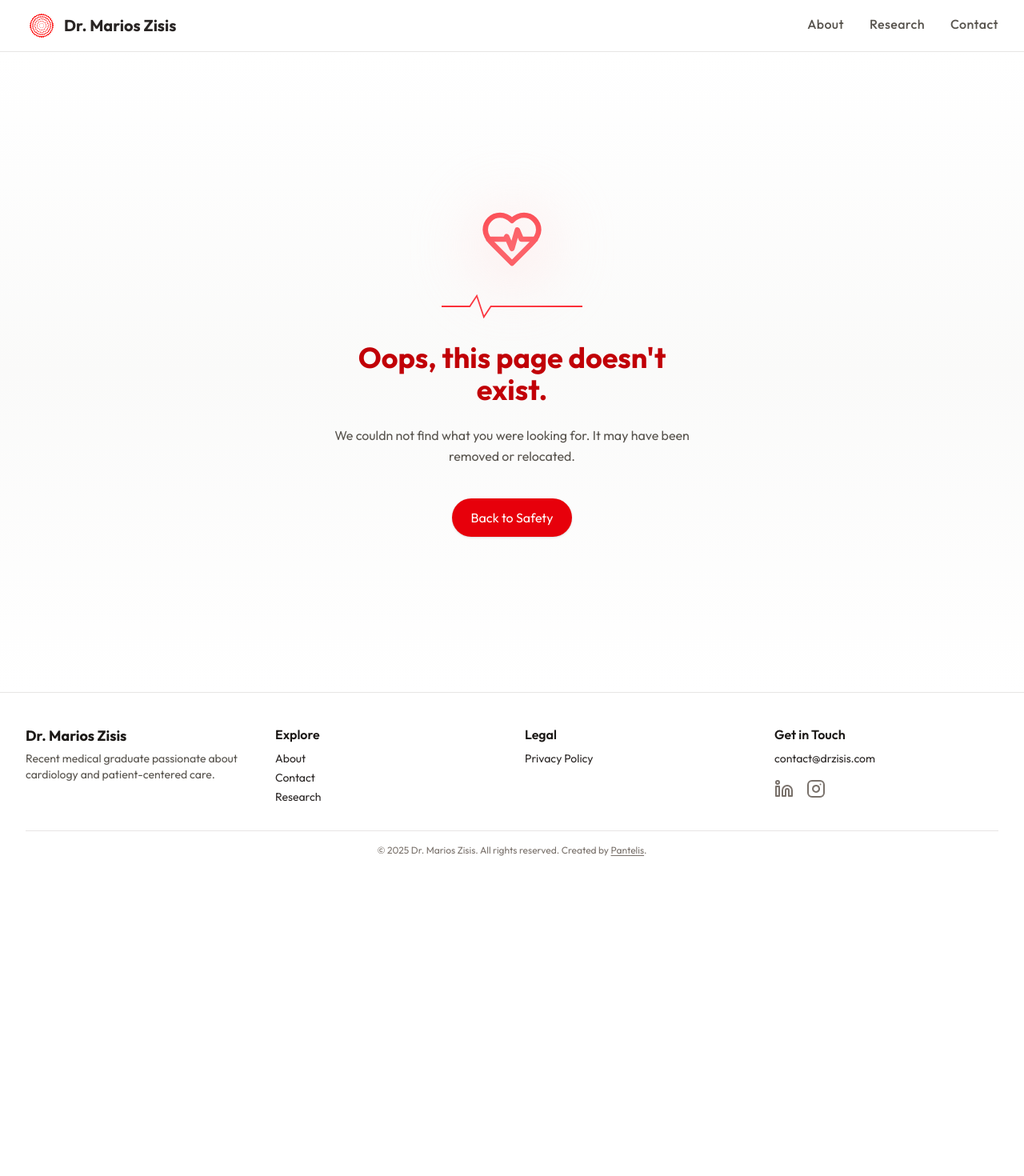
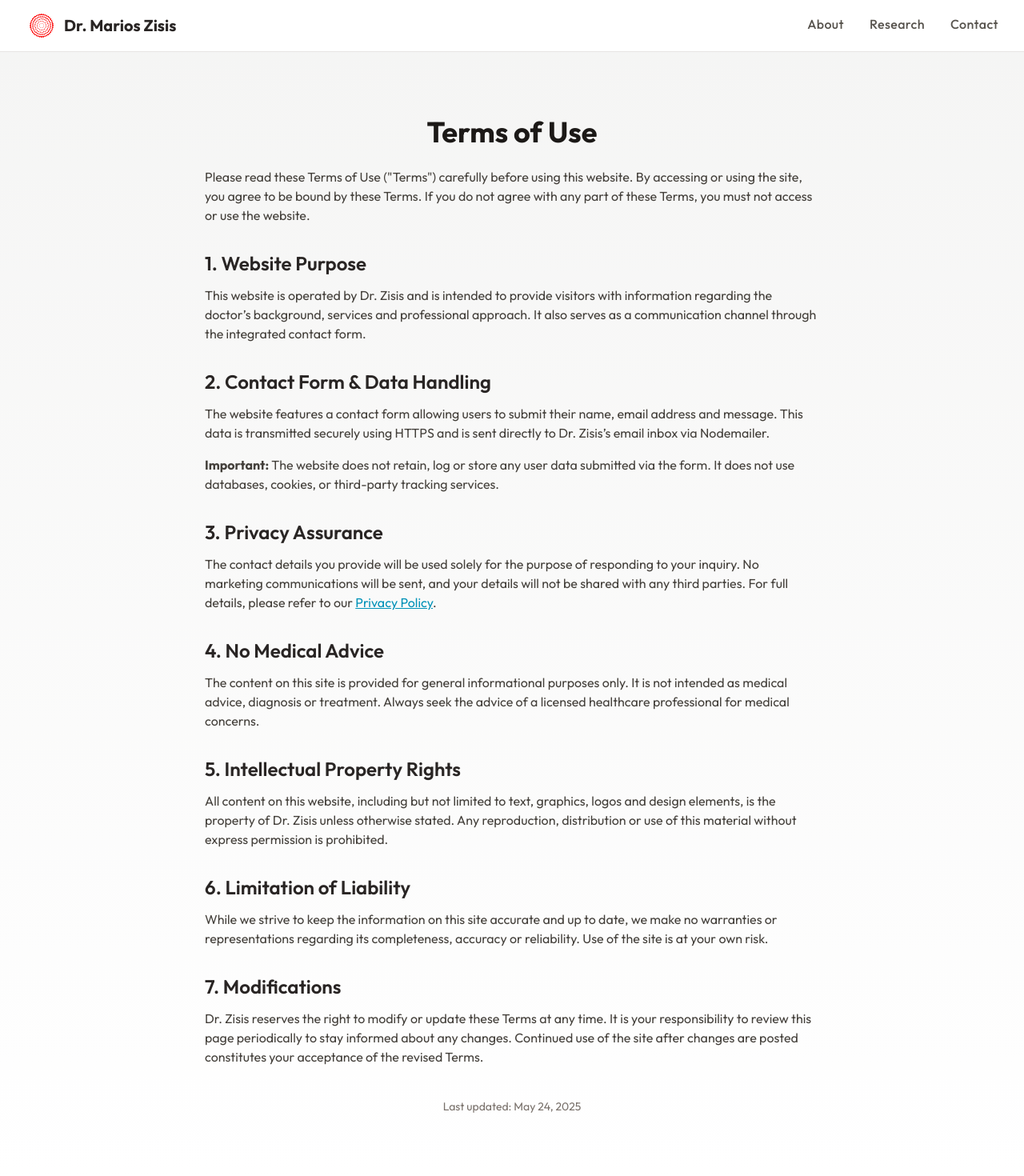
Before and after one commit to panteliskarabetsos/drzisis-portfolio, a Next.js app: page /terms-of-use in a window 1280 px wide. Before the commit this address had no page. Shown: the top 1470 px of the page at 80% size. Before the commit the page ends 1111 px from the top, so only its background shows below. Built offline with nearby package versions, Linux system fonts and the light colour scheme.

Commit message:
legal information added

```diff
--- a/src/app/contact/page.js
+++ b/src/app/contact/page.js
@@ -119,6 +119,16 @@ export default function ContactPage() {
           >
             {isSubmitting ? "Sending..." : "Send Message"}
           </button>
+         <p className="text-[10px] sm:text-[11px] text-stone-400 italic text-center w-full mt-2">
+            By clicking “Send Message”, you agree to our{" "}
+            <a
+              href="/legal"
+              className="underline underline-offset-2 hover:text-cyan-600 transition-colors"
+            >
+              legal terms
+            </a>.
+          </p>
+
 
           {isSuccess && (
             <div className="mt-6 flex items-center justify-center text-green-600 animate-fadeIn">
--- /dev/null
+++ b/src/app/legal/page.js
@@ -0,0 +1,34 @@
+// app/legal/page.jsx
+
+"use client";
+
+import Link from "next/link";
+
+export default function LegalPage() {
+  return (
+    <main className="bg-gradient-to-b from-stone-100 to-white py-20 px-6 min-h-screen">
+      <div className="max-w-3xl mx-auto text-center">
+        <h1 className="text-5xl font-bold text-stone-900 mb-6">Legal</h1>
+        <p className="text-stone-600 mb-12 max-w-xl mx-auto">
+          Transparency and trust are important to us. Please review our policies below.
+        </p>
+
+        <div className="grid gap-6 sm:grid-cols-2">
+          <Link href="/privacy-policy" className="block rounded-xl border border-stone-200 p-6 bg-white shadow-sm hover:shadow-md transition">
+            <h2 className="text-lg font-semibold text-stone-800 mb-2">Privacy Policy</h2>
+            <p className="text-sm text-stone-600">
+              Learn how we collect, use, and protect your personal information.
+            </p>
+          </Link>
+
+          <Link href="/terms-of-use" className="block rounded-xl border border-stone-200 p-6 bg-white shadow-sm hover:shadow-md transition">
+            <h2 className="text-lg font-semibold text-stone-800 mb-2">Terms of Use</h2>
+            <p className="text-sm text-stone-600">
+              Understand the rules and responsibilities for using our site and services.
+            </p>
+          </Link>
+        </div>
+      </div>
+    </main>
+  );
+}
--- /dev/null
+++ b/src/app/terms-of-use/page.js
@@ -0,0 +1,59 @@
+// app/terms-of-use/page.jsx
+
+"use client";
+
+export default function TermsOfUsePage() {
+  return (
+    <main className="bg-gradient-to-b from-stone-100 to-white py-20 px-6 min-h-screen">
+      <div className="max-w-3xl mx-auto">
+        <h1 className="text-4xl font-bold text-stone-900 mb-6 text-center">Terms of Use</h1>
+
+        <p className="text-stone-700 mb-6">
+          Please read these Terms of Use ("Terms") carefully before using this website. By accessing or using the site, you agree to be bound by these Terms. If you do not agree with any part of these Terms, you must not access or use the website.
+        </p>
+
+        <h2 className="text-2xl font-semibold text-stone-800 mt-8 mb-3">1. Website Purpose</h2>
+        <p className="text-stone-700 mb-4">
+          This website is operated by Dr. Zisis and is intended to provide visitors with information regarding the doctor’s background, services and professional approach. It also serves as a communication channel through the integrated contact form.
+        </p>
+
+        <h2 className="text-2xl font-semibold text-stone-800 mt-8 mb-3">2. Contact Form & Data Handling</h2>
+        <p className="text-stone-700 mb-4">
+          The website features a contact form allowing users to submit their name, email address and message. This data is transmitted securely using HTTPS and is sent directly to Dr. Zisis’s email inbox via Nodemailer.
+        </p>
+        <p className="text-stone-700 mb-4">
+          <strong>Important:</strong> The website does not retain, log or store any user data submitted via the form. It does not use databases, cookies, or third-party tracking services.
+        </p>
+
+        <h2 className="text-2xl font-semibold text-stone-800 mt-8 mb-3">3. Privacy Assurance</h2>
+        <p className="text-stone-700 mb-4">
+          The contact details you provide will be used solely for the purpose of responding to your inquiry. No marketing communications will be sent, and your details will not be shared with any third parties. For full details, please refer to our <a href="/privacy-policy" className="underline text-cyan-600">Privacy Policy</a>.
+        </p>
+
+        <h2 className="text-2xl font-semibold text-stone-800 mt-8 mb-3">4. No Medical Advice</h2>
+        <p className="text-stone-700 mb-4">
+          The content on this site is provided for general informational purposes only. It is not intended as medical advice, diagnosis or treatment. Always seek the advice of a licensed healthcare professional for medical concerns.
+        </p>
+
+        <h2 className="text-2xl font-semibold text-stone-800 mt-8 mb-3">5. Intellectual Property Rights</h2>
+        <p className="text-stone-700 mb-4">
+          All content on this website, including but not limited to text, graphics, logos and design elements, is the property of Dr. Zisis unless otherwise stated. Any reproduction, distribution or use of this material without express permission is prohibited.
+        </p>
+
+        <h2 className="text-2xl font-semibold text-stone-800 mt-8 mb-3">6. Limitation of Liability</h2>
+        <p className="text-stone-700 mb-4">
+          While we strive to keep the information on this site accurate and up to date, we make no warranties or representations regarding its completeness, accuracy or reliability. Use of the site is at your own risk.
+        </p>
+
+        <h2 className="text-2xl font-semibold text-stone-800 mt-8 mb-3">7. Modifications</h2>
+        <p className="text-stone-700 mb-4">
+          Dr. Zisis reserves the right to modify or update these Terms at any time. It is your responsibility to review this page periodically to stay informed about any changes. Continued use of the site after changes are posted constitutes your acceptance of the revised Terms.
+        </p>
+
+        <p className="text-stone-500 text-sm mt-10 text-center">
+          Last updated: May 24, 2025
+        </p>
+      </div>
+    </main>
+  );
+}
```
